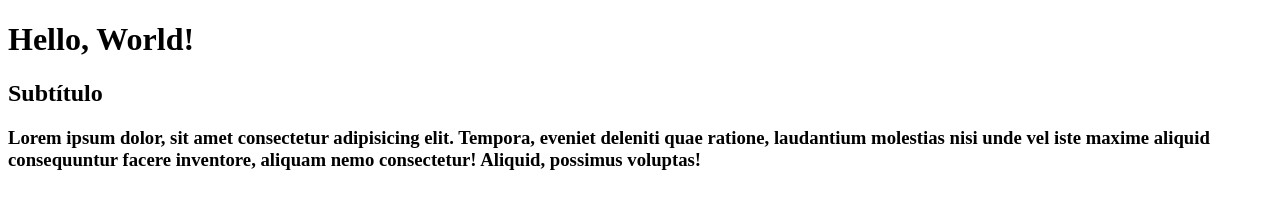
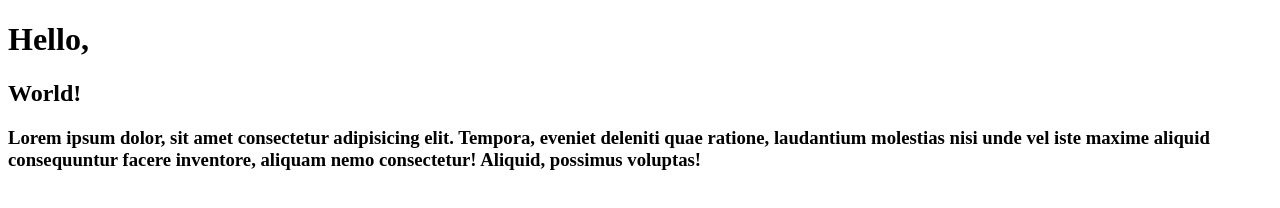
Before and after one commit to GuilhermeMagalhaesRodrigues/curso-git, a plain HTML site: page index.html in a window 1280 px wide. Drawn offline with Linux system fonts and the light colour scheme.

Commit message:
[OUTRO DEV] Commit de alterações para atualizar

```diff
--- a/index.html
+++ b/index.html
@@ -7,9 +7,9 @@
 </head>
 <body>
     <h1>
-        Hello, World!
+        Hello,
     </h1>
-    <h2>Subtítulo</h2>
+    <h2>World!</h2>
     <h3> Lorem ipsum dolor, sit amet consectetur adipisicing elit. Tempora, eveniet deleniti quae ratione,
          laudantium molestias nisi unde vel iste maxime aliquid consequuntur facere inventore, aliquam nemo
          consectetur! Aliquid, possimus voluptas!</h3>
```
